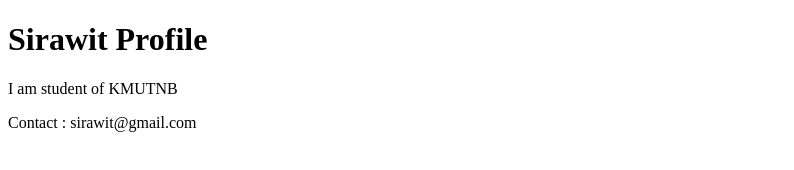
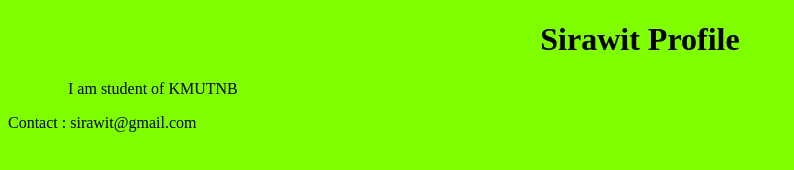
Before and after one commit to Sirawitsptw/github_desktop_project_sec1, a plain HTML site: page index.html in a window 1280 px wide. Shown: the whole page, without its empty margins (0-794 px from the left). Drawn offline with Linux system fonts and the light colour scheme.

Commit message:
Update index.html and create css

```diff
--- /dev/null
+++ b/css/index.css
@@ -0,0 +1,9 @@
+body {
+    background-color: chartreuse;
+}
+h1 {
+    text-align: center;
+}
+p{
+    text-indent: 60px;
+}
--- a/index.html
+++ b/index.html
@@ -4,6 +4,7 @@
     <meta charset="UTF-8">
     <meta name="viewport" content="width=device-width, initial-scale=1.0">
     <title>Document</title>
+    <link rel="stylesheet" href="/css/index.css">
 </head>
 <body>
     <h1>Sirawit Profile</h1>
```
